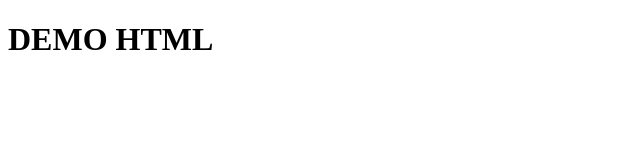
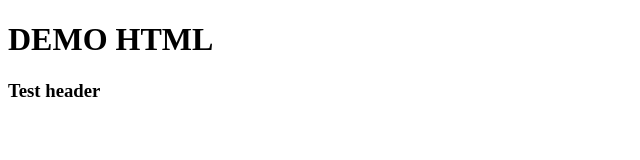
Before and after one commit to maitri266/shiny-succotash, a website: page demo.html in a window 1280 px wide. Shown: the whole page, without its empty margins (0-640 px from the left). Drawn offline with Linux system fonts and the light colour scheme.

Commit message:
Update demo.html

```diff
--- a/demo.html
+++ b/demo.html
@@ -8,5 +8,6 @@
 	</head>
 	<body>
 		<h1>DEMO HTML</h1>
+		<h3>Test header</h3>
 	</body>
 </html>
```
